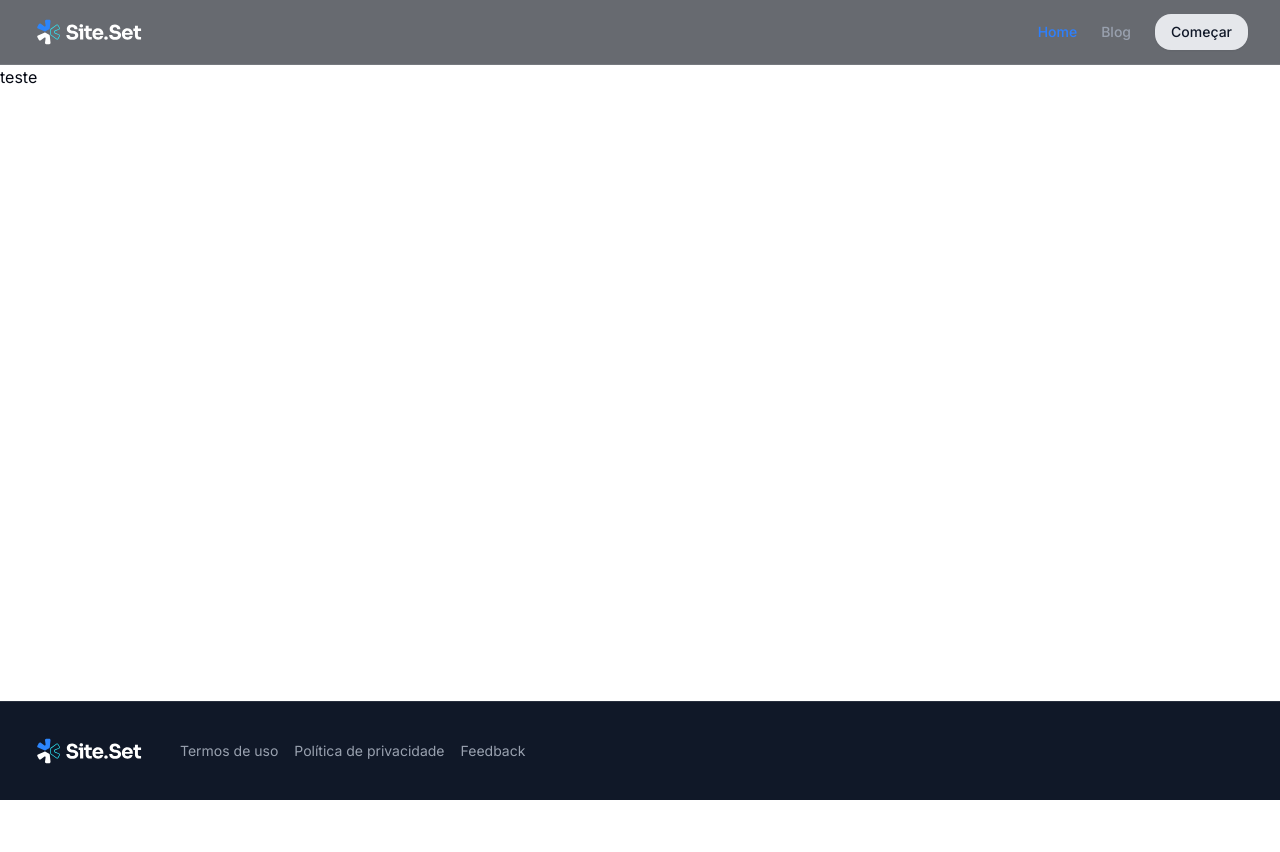
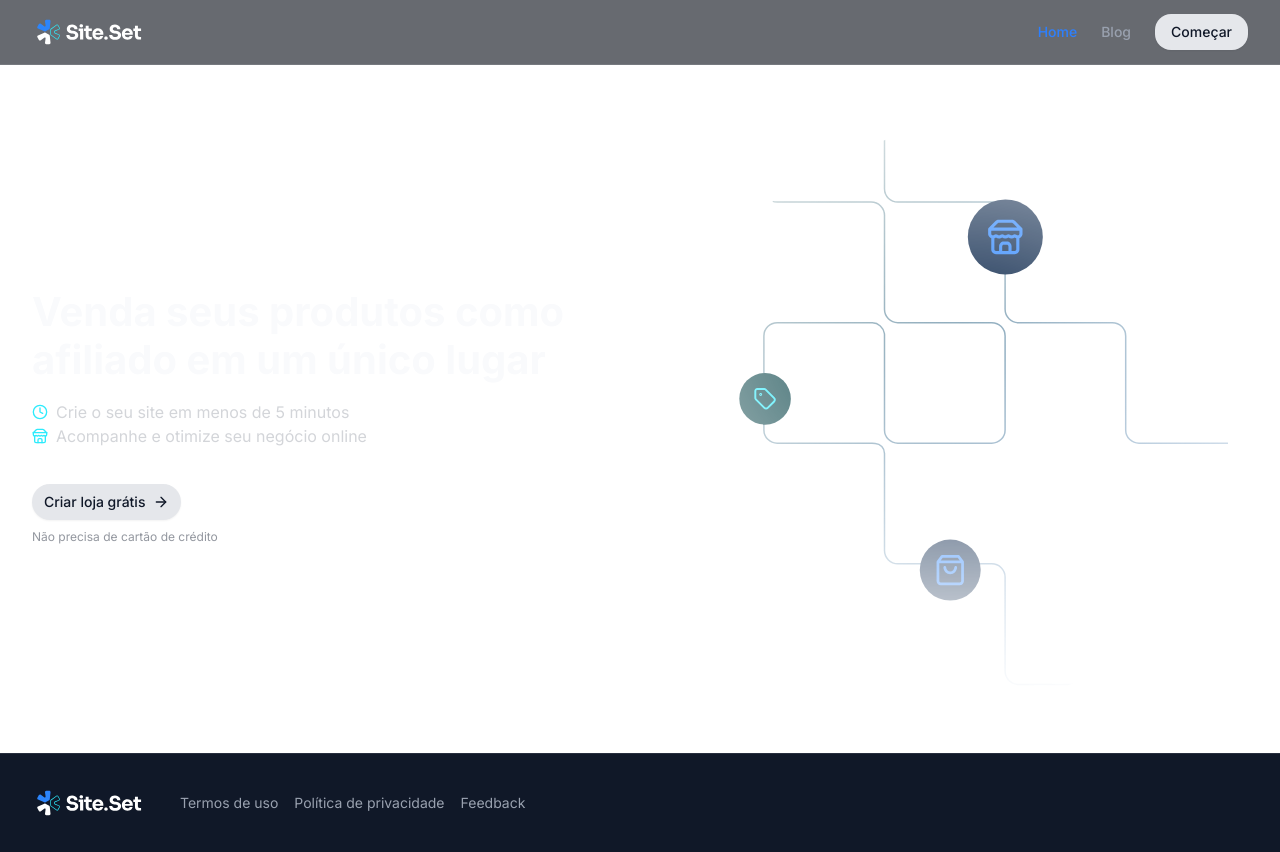
Before and after one commit to NortonRicardo/blog-next, a Next.js app: page / in a window 1280 px wide. Before the commit the page ends 800 px from the top, so only its background shows below. Built offline with nearby package versions, Linux system fonts and the light colour scheme.

Commit message:
feat: add hero-section

```diff
--- /dev/null
+++ b/src/components/hero-section/hero-section.tsx
@@ -0,0 +1,59 @@
+import { ArrowRight, Clock, Store } from 'lucide-react'
+import Image from 'next/image'
+import Link from 'next/link'
+import { Button } from '../ui/button'
+
+export const HeroSection = () => {
+  return (
+    <section className="container relative flex items-center justify-center mt-16">
+      <div className="grid grid-cols-1 md:grid-cols-2 gap-8 min-h-[20rem] md:h-[36rem] items-center">
+        <div className="flex flex-col items-center justify-center gap-4 md:items-start lg:items-start">
+          <h1 className="text-gray-100 text-heading-hg ">
+            Venda seus produtos como afiliado em um único lugar
+          </h1>
+
+          <div className="flex flex-col items-center justify-center gap-4 md:items-start lg:items-start">
+            <div>
+              <div className="flex items-center gap-2">
+                <Clock className="text-cyan-100 h-4 w-4" />
+                <span className="text-gray-200">
+                  Crie o seu site em menos de 5 minutos
+                </span>
+              </div>
+
+              <div className="flex items-center gap-2">
+                <Store className="text-cyan-100 h-4 w-4" />
+                <span className="text-gray-200">
+                  Acompanhe e otimize seu negócio online
+                </span>
+              </div>
+            </div>
+
+            <div className="text-white flex flex-col gap-2 mt-5 items-center md:items-start ls:items-start">
+              <Button className="rounded-full w-fit" asChild>
+                <Link href="/criar-loja">
+                  Criar loja grátis
+                  <ArrowRight />
+                </Link>
+              </Button>
+
+              <p className="text-gray-300 text-body-xs">
+                Não precisa de cartão de crédito
+              </p>
+            </div>
+          </div>
+        </div>
+
+        <div className="relative h-[20rem] hidden md:h-full order-first md:order-last items-center justify-center md:flex lg:flex">
+          <Image
+            src="/hero-section.svg"
+            alt="Ilustração com ícones de store, tag e sacola"
+            width={200}
+            height={400}
+            className="h-full w-auto object-contain"
+          />
+        </div>
+      </div>
+    </section>
+  )
+}
--- /dev/null
+++ b/src/components/hero-section/index.ts
@@ -0,0 +1 @@
+export * from './hero-section'
--- a/src/pages/index.tsx
+++ b/src/pages/index.tsx
@@ -1,3 +1,11 @@
+import { HeroSection } from '@/components/hero-section'
+
 export default function Home() {
-  return <div>teste</div>
+  return (
+    <>
+      <article className="flex flex-col text-heading">
+        <HeroSection />
+      </article>
+    </>
+  )
 }
--- a/src/styles/globals.css
+++ b/src/styles/globals.css
@@ -36,6 +36,26 @@
   --sidebar-accent-foreground: oklch(0.21 0.034 264.665);
   --sidebar-border: oklch(0.928 0.006 264.531);
   --sidebar-ring: oklch(0.707 0.022 261.325);
+
+  /* cores personalizadas */
+  --color-white: #FFFFFF;
+  --color-blue-100: #7EA4D7;
+  --color-blue-200: #2C85FC;
+  --color-blue-300: #2266C1;
+  --color-blue-400: #0D284C;
+
+  --color-cyan-100: #2DEBFC;
+  --color-cyan-200: #187D86;
+  --color-cyan-300: #0E474C;
+
+  --color-gray-100: #F9FAFC;
+  --color-gray-200: #D3D5D9;
+  --color-gray-300: #93979F;
+  --color-gray-400: #20242C;
+  --color-gray-500: #16181D;
+  --color-gray-600: #14161A;
+  --color-gray-700: #101216;
+  --color-gray-800: #0B0C0F;
 }
 
 @theme inline {
@@ -133,3 +153,53 @@
     @apply bg-background text-foreground;
   }
 }
+@layer components {
+  .container {
+    margin-left: auto;
+    margin-right: auto;
+    padding-left: 2rem;
+    padding-right: 2rem;
+    max-width: 100%;
+  }
+
+  @media (min-width: 1536px) {
+    .container {
+      max-width: 1200px;
+    }
+  }
+}
+
+@layer utilities {
+  .rounded-lg {
+    border-radius: 0.5rem;
+  }
+  .rounded-md {
+    border-radius: calc(0.5rem - 2px);
+  }
+  .rounded-sm {
+    border-radius: calc(0.5rem - 4px);
+  }
+
+  .text-heading-hg { font-size: 40px; line-height: 120%; font-weight: 700; }
+  .text-heading-xl { font-size: 32px; line-height: 120%; font-weight: 700; }
+  .text-heading-lg { font-size: 28px; line-height: 120%; font-weight: 700; }
+  .text-heading-md { font-size: 24px; line-height: 120%; font-weight: 700; }
+  .text-heading-sm { font-size: 20px; line-height: 120%; font-weight: 700; }
+  .text-heading-xs { font-size: 16px; line-height: 120%; font-weight: 700; }
+
+  .text-body-md { font-size: 16px; line-height: 150%; font-weight: 400; }
+  .text-body-sm { font-size: 14px; line-height: 150%; font-weight: 400; }
+  .text-body-xs { font-size: 12px; line-height: 150%; font-weight: 400; }
+
+  .text-action-md { font-size: 16px; line-height: normal; font-weight: 500; }
+  .text-action-sm { font-size: 14px; line-height: normal; font-weight: 500; }
+}
+
+@layer base {
+  .font-sans {
+    font-family: 'PT Sans Caption', sans-serif;
+  }
+  .font-inter {
+    font-family: 'Inter', sans-serif;
+  }
+}
```
Also changed, not shown: public/hero-section.svg (added).
